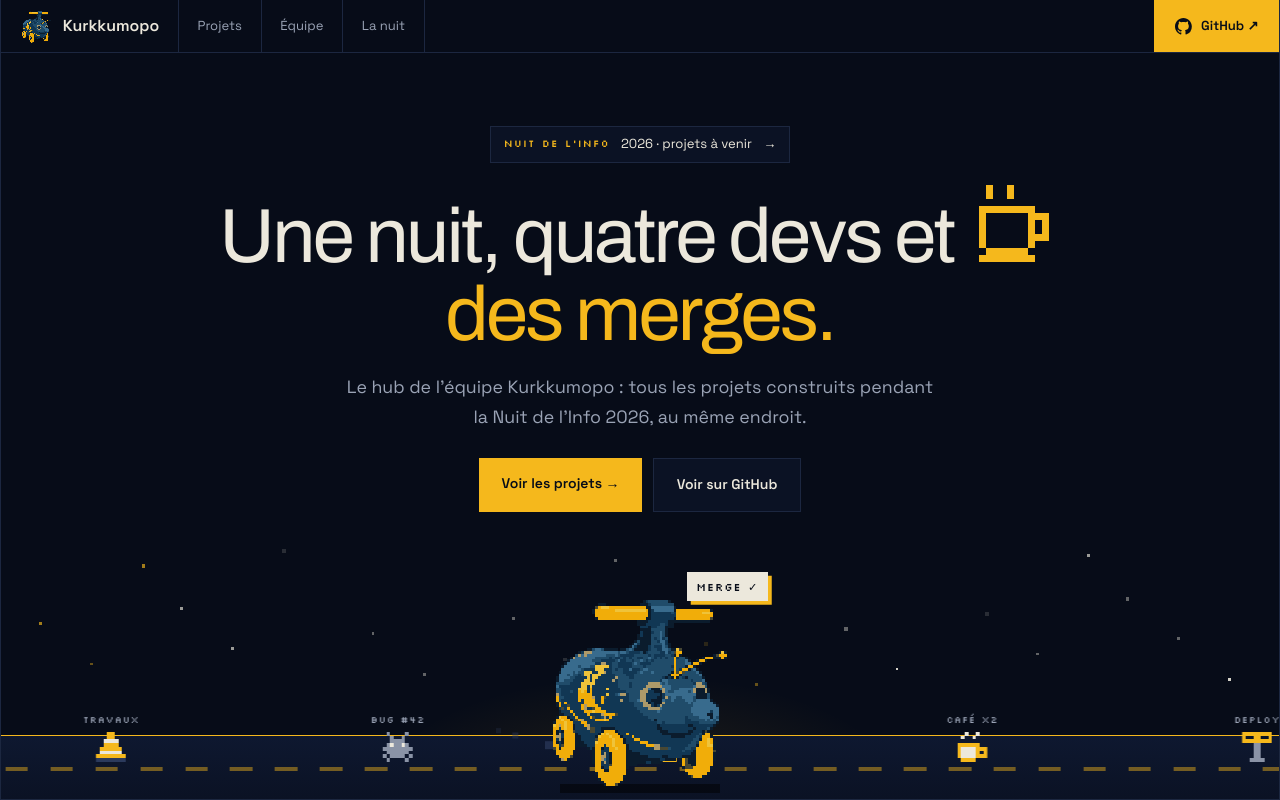
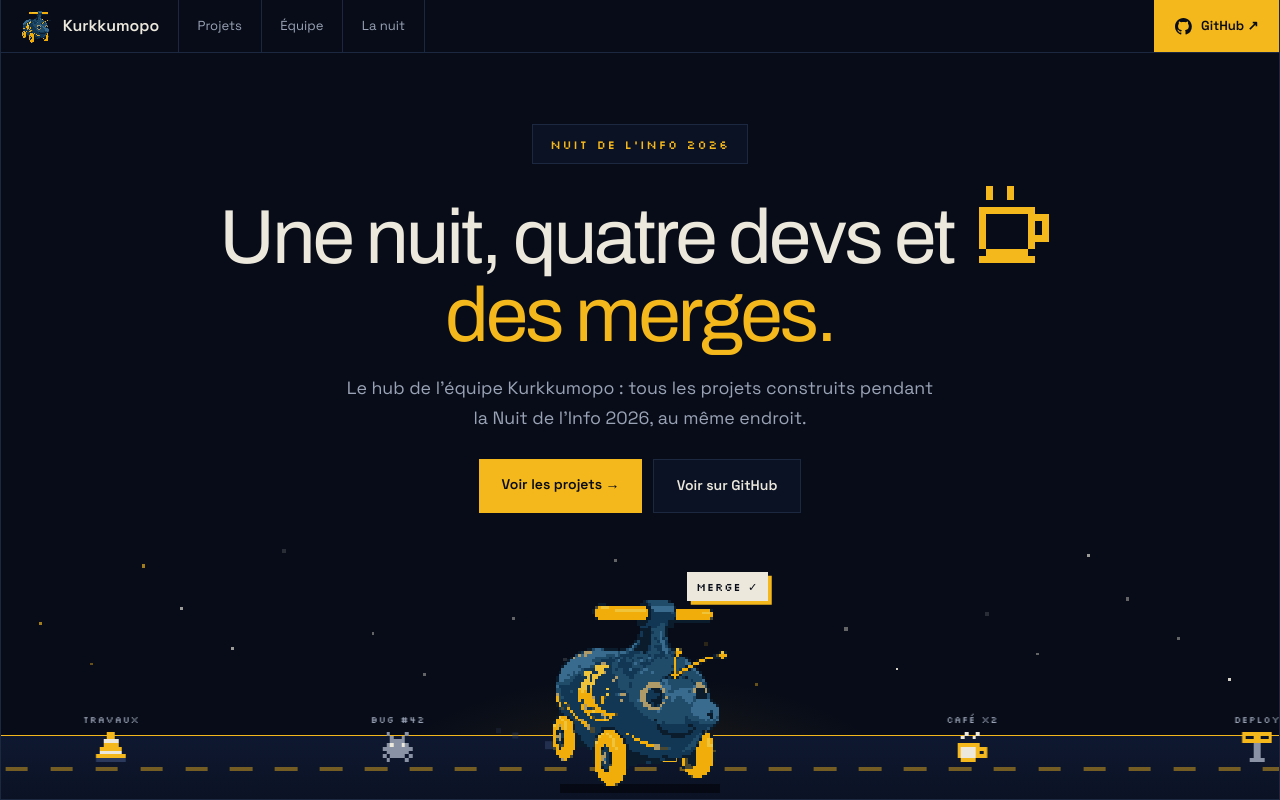
Before and after one commit to Kurkkumopo-NDI-2026/kurkkumopo-landing, a React (Vite) app: page / in a window 1280 px wide. Shown: the top 800 px of the page. Built offline with nearby package versions, Linux system fonts and the light colour scheme.

Commit message:
feat(hero): pixel-art Nuit de l'Info 2026 badge

```diff
--- a/src/components/Hero.tsx
+++ b/src/components/Hero.tsx
@@ -1,5 +1,5 @@
 import { memo, useEffect, useState } from 'react'
-import { BUBBLES, GITHUB_ORG, STATUS_LABEL, WORDS } from '../data'
+import { BUBBLES, GITHUB_ORG, WORDS } from '../data'
 import { Kart, PassingItems, Road } from './pixel'
 import { silkLabel } from './styles'
 import { PrimaryBtn, SecondaryBtn } from './buttons'
@@ -108,16 +108,13 @@ export function Hero() {
             alignItems: 'center',
             gap: 12,
             border: '1px solid #1c2740',
-            padding: '8px 14px',
+            padding: '10px 18px',
             textDecoration: 'none',
-            fontSize: 14,
             background: '#0b1224',
             transition: 'border-color .15s',
           }}
         >
-          <span style={silkLabel(11, '.12em')}>NUIT DE L'INFO</span>
-          <span>2026 · {STATUS_LABEL}</span>
-          <span>→</span>
+          <span style={silkLabel(13, '.14em')}>NUIT DE L'INFO 2026</span>
         </a>
         <h1
           className="kh-h1"
--- a/src/data.ts
+++ b/src/data.ts
@@ -71,8 +71,6 @@ export const PROJECTS: Project[] = ALL_PROJECTS.length
 
 const n = String(ALL_PROJECTS.length).padStart(2, '0')
 
-export const STATUS_LABEL = ALL_PROJECTS.length ? n + ' projets' : 'projets à venir'
-
 export const STATS = [
   { value: '04', label: 'membres' },
   { value: '01', label: 'nuit' },
```
